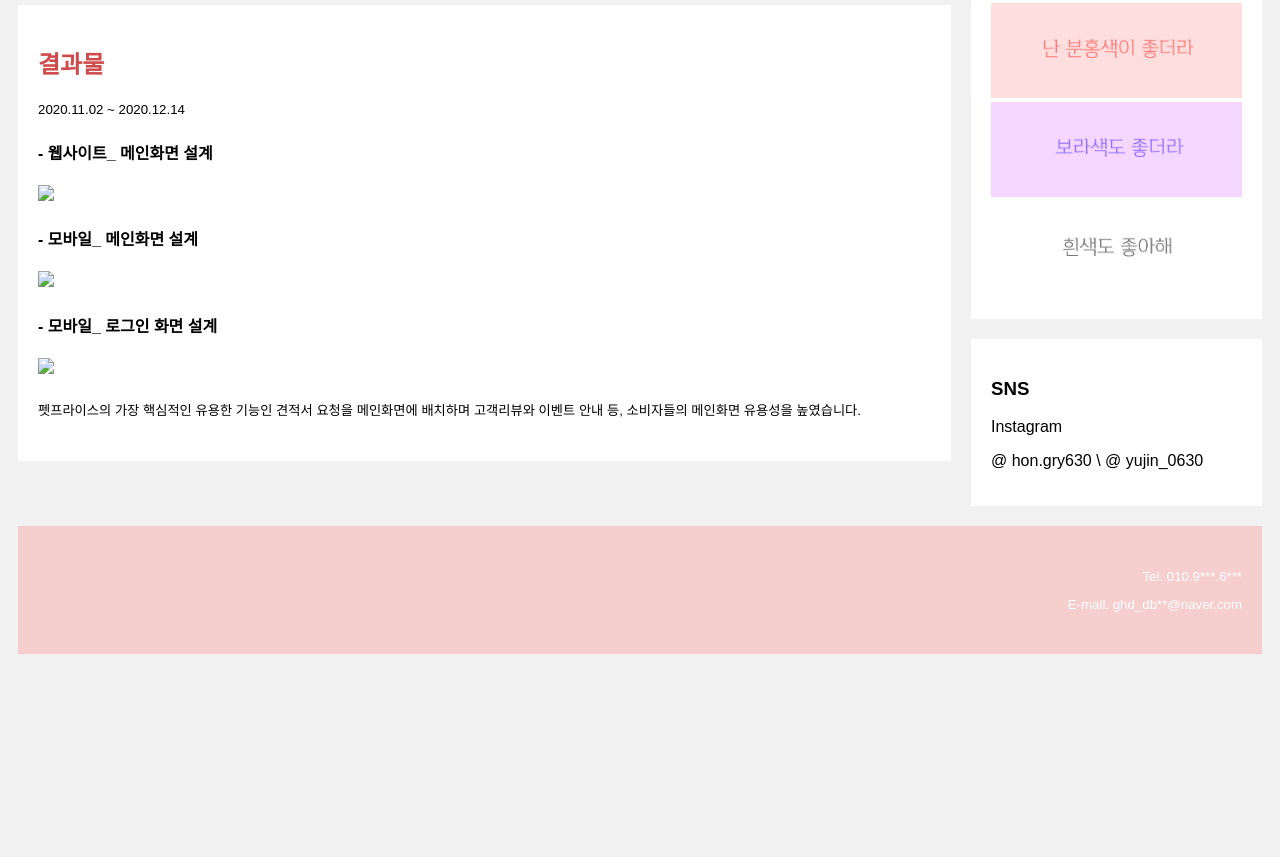
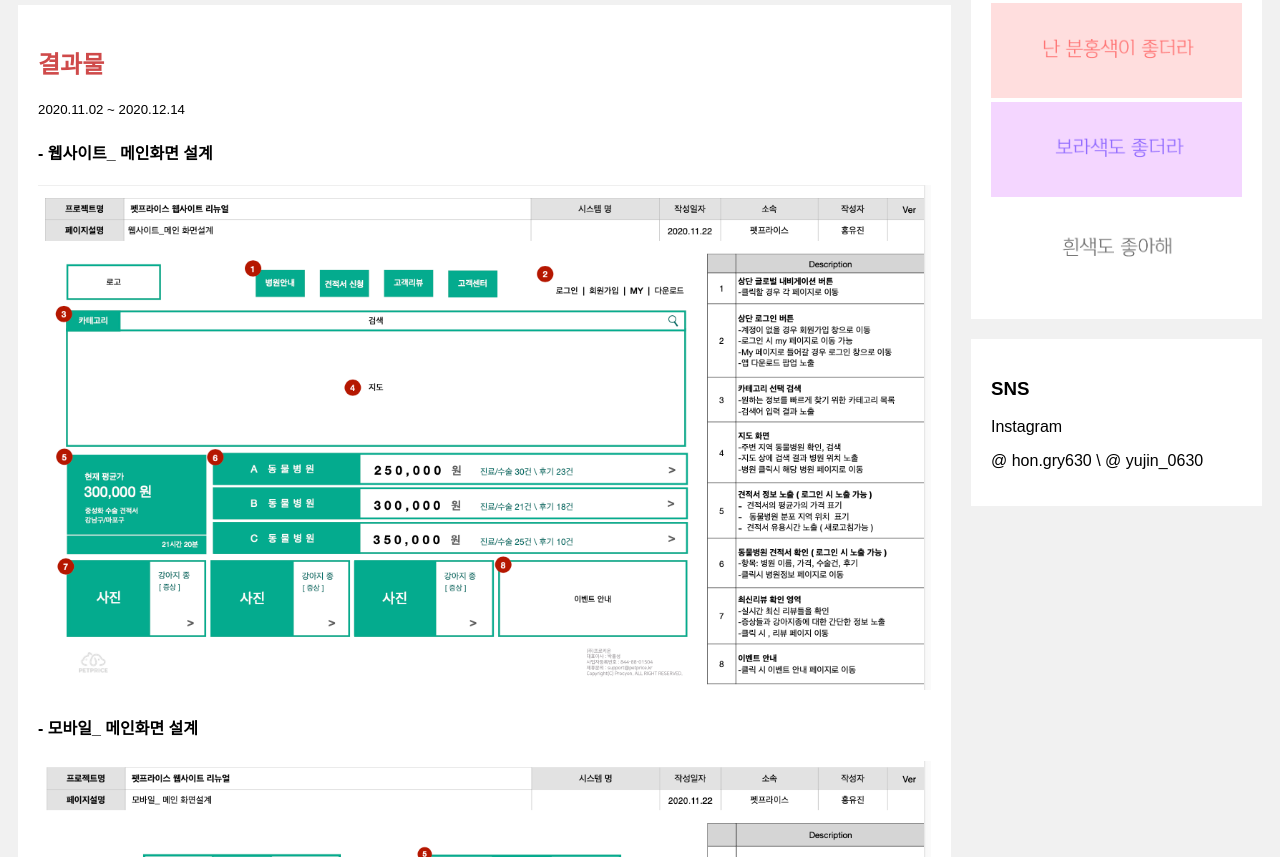
Before and after one commit to hongry630/hongry630.github.io, a plain HTML site: page index4.html in a window 1280 px wide. Shown: the part 923-1780 px from the top of the page. Before the commit the page ends 1595 px from the top, so only its background shows below. Drawn offline with Linux system fonts and the light colour scheme.

Commit message:
Update index4.html

```diff
--- a/index4.html
+++ b/index4.html
@@ -128,11 +128,11 @@
             <h2>결과물</h2>
             <h5>2020.11.02 ~ 2020.12.14</h5>
             <p><h4> - 웹사이트_ 메인화면 설계</h4></p>
-            <img src="img/기획1.png">
+            <img src="img/f1.png">
             <p><h4> - 모바일_ 메인화면 설계</h4></p>
-            <img src="img/기획2.png">
+            <img src="img/f2.png">
             <p><h4> - 모바일_ 로그인 화면 설계</h4></p>
-            <img src="img/기획3.png">
+            <img src="img/f3.png">
             <p><h5>펫프라이스의 가장 핵심적인 유용한 기능인 견적서 요청을 메인화면에 배치하며 고객리뷰와 이벤트 안내 등, 소비자들의
             메인화면 유용성을 높였습니다.</h5></p>
             <p></p>
```
